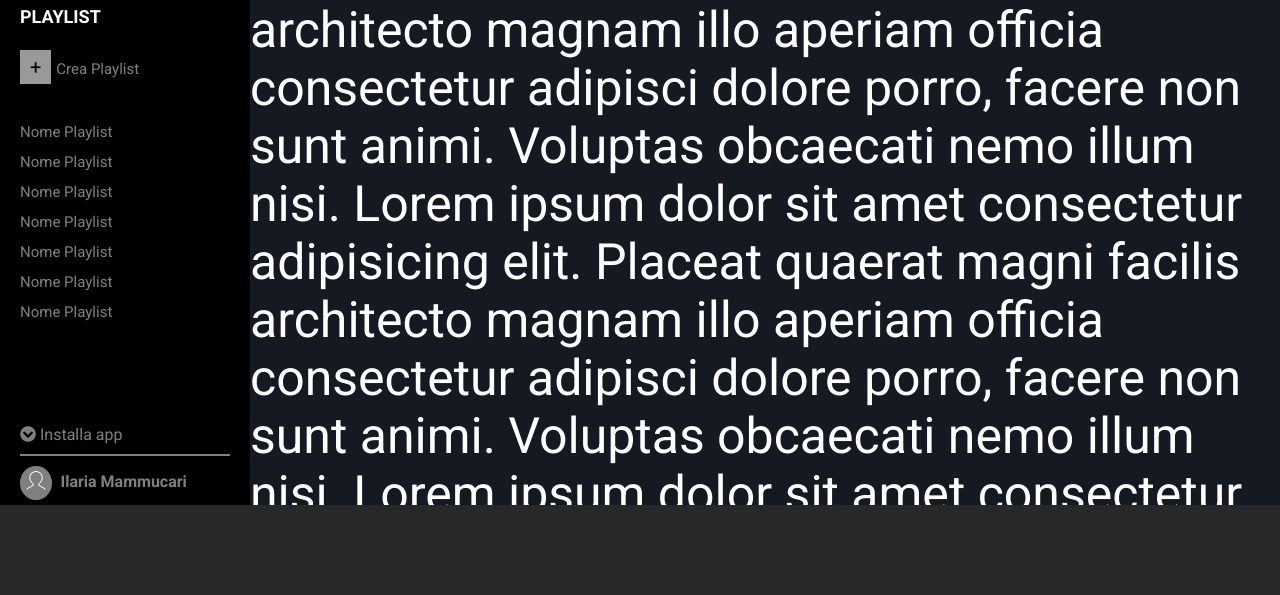
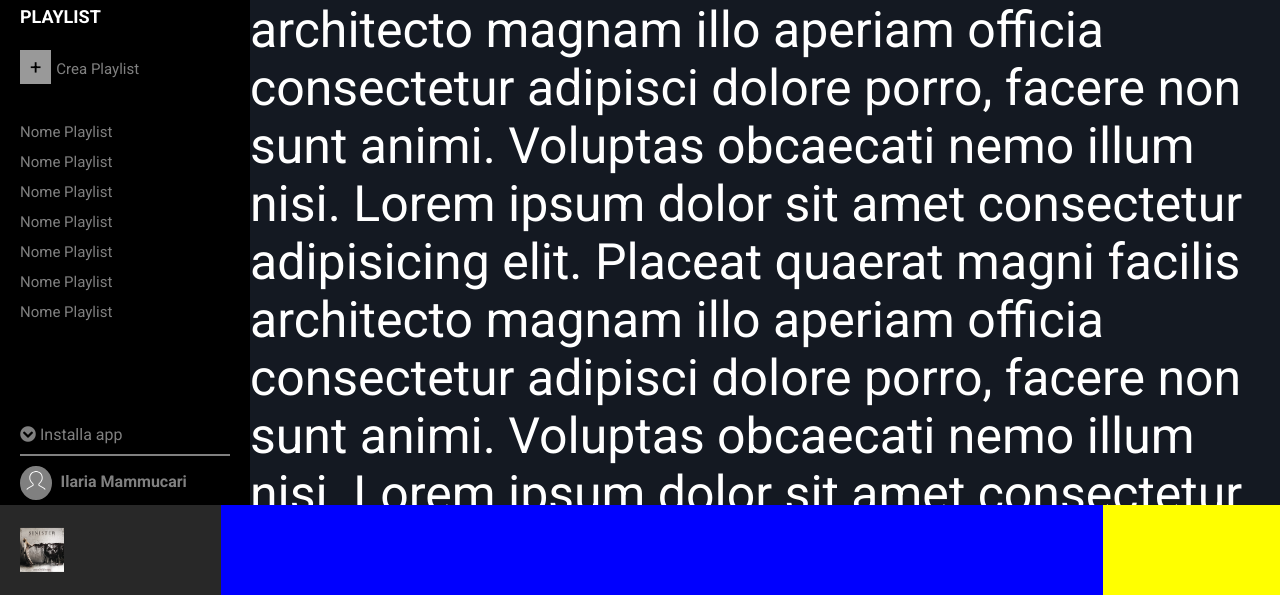
Before and after one commit to ilariamammucari/html-css-spotifyweb, a plain HTML site: page index.html in a window 1280 px wide. Shown: the part 205-800 px from the top of the page. Drawn offline with Linux system fonts and the light colour scheme.

Commit message:
add init of footer

```diff
--- a/css/style.css
+++ b/css/style.css
@@ -46,6 +46,7 @@
 .list_unstyled {
   list-style: none;
 }
+
 
 
 .btn {
@@ -177,12 +178,16 @@ main {
   height: 80px;
   width: 100%;
   padding: 0 20px;
+  color: grey;
 }
 
 #nav_action_sx .customer_name .app{
   border-bottom: 2px solid grey;
+  padding-bottom: 10px;
+}
+
+#nav_action_sx .customer_name .app a {
   color: grey;
-  padding-bottom: 10px;
 }
 
 #nav_action_sx .customer_name .utente {
@@ -211,7 +216,7 @@ main {
 #central_section .col_to_action {
   width: calc(100% - 250px);
   height: 90px;
-  background-color: rgba(0, 0, 0, 0);
+  background-color: rgba(0, 0, 0, 0.4);
   position: fixed;
   top: 0;
   right: 0;
@@ -233,3 +238,37 @@ footer {
   left: 0;
   bottom: 0;
 }
+
+footer .box_footer{
+  height: 100%;
+  display: flex;
+}
+
+.sinister {
+  height: 100%;
+  width: calc(100% / 4);
+  position: relative;
+}
+
+.sinister img {
+  width: 20%;
+  position: absolute;
+  top: 50%;
+  transform: translateY(-50%);
+  margin-left: 20px;
+}
+
+
+
+.player {
+  height: 100%;
+  width: 100%;
+  flex-grow: 1;
+  background-color: blue;
+}
+
+.volume {
+  height: 100%;
+  width: calc(100% / 5);
+  background-color: yellow;
+}
--- a/index.html
+++ b/index.html
@@ -98,7 +98,7 @@
         <div class="customer_name">
           <div class="app">
             <i class="fas fa-chevron-circle-down"></i>
-            <span>Installa app</span>
+            <a class="tx_decoration_none" href="#"><span>Installa app</span></a>
           </div>
           <div class="utente">
             <img src="img/profile.svg" alt="profile">
@@ -134,6 +134,13 @@
 
     <!-- footer -->
     <footer>
+      <div class="box_footer">
+        <div class="sinister">
+          <img src="img/sinister.jpeg" alt="sinister">
+        </div>
+        <div class="player"></div>
+        <div class="volume"></div>
+      </div>
 
     </footer>
     <!-- /footer -->
```
